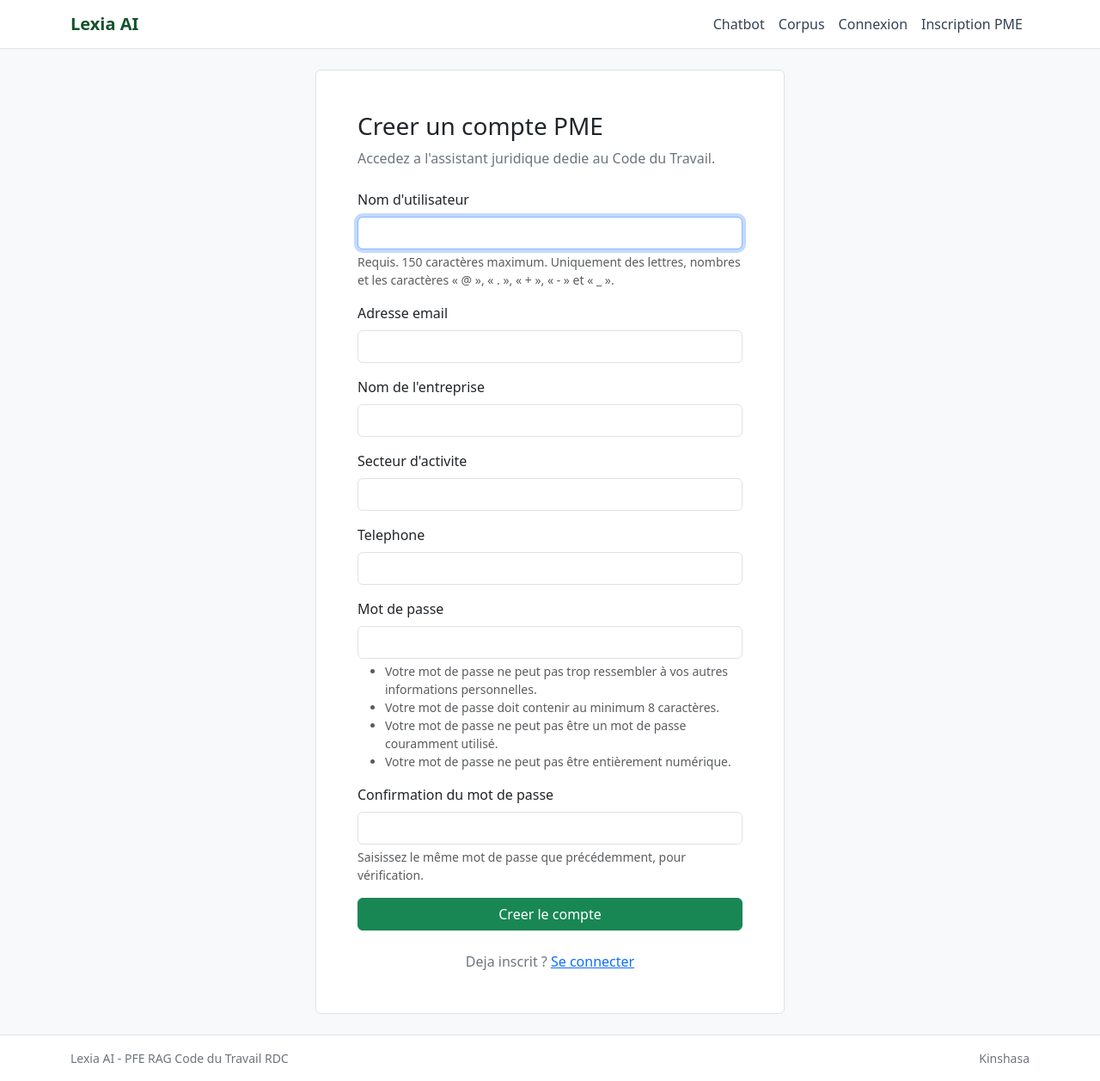
After one commit to Gbelsalvador/lexia, a Django app: page /comptes/inscription/ in a window 1280 px wide. The commit adds this page. Shown: the whole page at 86% size. Run offline with Django 5.2, Linux system fonts and the light colour scheme.

Commit message:
Implementer l'authentification accounts

```diff
--- /dev/null
+++ b/accounts/forms.py
@@ -0,0 +1,115 @@
+from django import forms
+from django.contrib.auth import authenticate
+from django.contrib.auth.forms import AuthenticationForm, UserCreationForm
+
+from accounts.models import Utilisateur
+
+
+class BootstrapFormMixin:
+    """Ajoute automatiquement les classes Bootstrap aux champs."""
+
+    def _apply_bootstrap_classes(self) -> None:
+        for field in self.fields.values():
+            css_class = field.widget.attrs.get("class", "")
+            field.widget.attrs["class"] = f"{css_class} form-control".strip()
+
+
+class PMERegistrationForm(BootstrapFormMixin, UserCreationForm):
+    """Formulaire d'inscription pour les utilisateurs PME."""
+
+    email = forms.EmailField(required=True, label="Adresse email")
+    nom_entreprise = forms.CharField(
+        required=True,
+        label="Nom de l'entreprise",
+        max_length=255,
+    )
+    secteur_activite = forms.CharField(
+        required=False,
+        label="Secteur d'activite",
+        max_length=255,
+    )
+    telephone = forms.CharField(
+        required=False,
+        label="Telephone",
+        max_length=30,
+    )
+
+    class Meta:
+        model = Utilisateur
+        fields = (
+            "username",
+            "email",
+            "nom_entreprise",
+            "secteur_activite",
+            "telephone",
+            "password1",
+            "password2",
+        )
+        labels = {
+            "username": "Nom d'utilisateur",
+        }
+
+    def __init__(self, *args, **kwargs) -> None:
+        super().__init__(*args, **kwargs)
+        self._apply_bootstrap_classes()
+
+    def clean_email(self) -> str:
+        email = self.cleaned_data["email"].strip().lower()
+        if Utilisateur.objects.filter(email__iexact=email).exists():
+            raise forms.ValidationError("Cette adresse email est deja utilisee.")
+        return email
+
+    def save(self, commit: bool = True) -> Utilisateur:
+        user = super().save(commit=False)
+        user.email = self.cleaned_data["email"]
+        user.nom_entreprise = self.cleaned_data["nom_entreprise"]
+        user.secteur_activite = self.cleaned_data["secteur_activite"]
+        user.telephone = self.cleaned_data["telephone"]
+        user.role = Utilisateur.Role.PME
+
+        if commit:
+            user.save()
+
+        return user
+
+
+class LoginForm(BootstrapFormMixin, AuthenticationForm):
+    """Formulaire de connexion avec rendu Bootstrap."""
+
+    username = forms.CharField(label="Nom d'utilisateur ou email")
+    password = forms.CharField(
+        label="Mot de passe",
+        strip=False,
+        widget=forms.PasswordInput(attrs={"autocomplete": "current-password"}),
+    )
+
+    def __init__(self, request=None, *args, **kwargs) -> None:
+        super().__init__(request=request, *args, **kwargs)
+        self._apply_bootstrap_classes()
+
+    def clean(self) -> dict:
+        username = self.cleaned_data.get("username")
+        password = self.cleaned_data.get("password")
+
+        if username and password:
+            identifier = username.strip()
+            if "@" in identifier:
+                user = Utilisateur.objects.filter(email__iexact=identifier).first()
+                if user:
+                    identifier = user.get_username()
+
+            self.user_cache = authenticate(
+                self.request,
+                username=identifier,
+                password=password,
+            )
+
+            if self.user_cache is None:
+                raise forms.ValidationError(
+                    "Identifiants invalides.",
+                    code="invalid_login",
+                )
+
+            self.confirm_login_allowed(self.user_cache)
+
+        return self.cleaned_data
--- a/accounts/models.py
+++ b/accounts/models.py
@@ -1 +1,51 @@
-# Les modèles utilisateurs étendus seront ajoutés à l'étape 2.
+from django.contrib.auth.models import AbstractUser
+from django.db import models
+from django.utils import timezone
+
+
+class Utilisateur(AbstractUser):
+    """Utilisateur du systeme : PME ou administrateur."""
+
+    class Role(models.TextChoices):
+        PME = "PME", "PME"
+        ADMIN = "ADMIN", "Administrateur"
+
+    nom_entreprise = models.CharField(
+        "nom de l'entreprise",
+        max_length=255,
+        blank=True,
+    )
+    secteur_activite = models.CharField(
+        "secteur d'activite",
+        max_length=255,
+        blank=True,
+    )
+    telephone = models.CharField(
+        "telephone",
+        max_length=30,
+        blank=True,
+    )
+    role = models.CharField(
+        "role",
+        max_length=20,
+        choices=Role.choices,
+        default=Role.PME,
+    )
+    date_inscription = models.DateTimeField(
+        "date d'inscription",
+        default=timezone.now,
+    )
+
+    class Meta:
+        verbose_name = "utilisateur"
+        verbose_name_plural = "utilisateurs"
+
+    @property
+    def is_admin(self) -> bool:
+        """Indique si l'utilisateur peut acceder au tableau de bord admin."""
+        return self.role == self.Role.ADMIN or self.is_staff or self.is_superuser
+
+    def __str__(self) -> str:
+        if self.nom_entreprise:
+            return f"{self.username} - {self.nom_entreprise}"
+        return self.username
--- /dev/null
+++ b/accounts/urls.py
@@ -0,0 +1,13 @@
+from django.urls import path
+
+from accounts import views
+
+
+app_name = "accounts"
+
+urlpatterns = [
+    path("inscription/", views.register, name="register"),
+    path("connexion/", views.login_view, name="login"),
+    path("deconnexion/", views.logout_view, name="logout"),
+    path("profil/", views.profile, name="profile"),
+]
--- /dev/null
+++ b/accounts/views.py
@@ -0,0 +1,67 @@
+from django.contrib import messages
+from django.contrib.auth import login as auth_login
+from django.contrib.auth import logout as auth_logout
+from django.contrib.auth.decorators import login_required
+from django.shortcuts import redirect, render
+from django.views.decorators.http import require_http_methods
+
+from accounts.forms import LoginForm, PMERegistrationForm
+
+
+@require_http_methods(["GET", "POST"])
+def register(request):
+    """Inscrit une PME et ouvre directement sa session."""
+    if request.user.is_authenticated:
+        return redirect("accounts:profile")
+
+    if request.method == "POST":
+        form = PMERegistrationForm(request.POST)
+        if form.is_valid():
+            user = form.save()
+            auth_login(request, user)
+            messages.success(
+                request,
+                "Votre compte PME a ete cree avec succes.",
+            )
+            return redirect("accounts:profile")
+
+        messages.error(request, "Veuillez corriger les erreurs du formulaire.")
+    else:
+        form = PMERegistrationForm()
+
+    return render(request, "accounts/register.html", {"form": form})
+
+
+@require_http_methods(["GET", "POST"])
+def login_view(request):
+    """Connecte un utilisateur existant."""
+    if request.user.is_authenticated:
+        return redirect("accounts:profile")
+
+    if request.method == "POST":
+        form = LoginForm(request=request, data=request.POST)
+        if form.is_valid():
+            auth_login(request, form.get_user())
+            messages.success(request, "Connexion reussie.")
+            next_url = request.GET.get("next")
+            return redirect(next_url or "accounts:profile")
+
+        messages.error(request, "Identifiants invalides.")
+    else:
+        form = LoginForm(request=request)
+
+    return render(request, "accounts/login.html", {"form": form})
+
+
+@login_required
+def logout_view(request):
+    """Ferme la session active."""
+    auth_logout(request)
+    messages.info(request, "Vous avez ete deconnecte.")
+    return redirect("accounts:login")
+
+
+@login_required
+def profile(request):
+    """Affiche le profil de l'utilisateur connecte."""
+    return render(request, "accounts/profile.html")
--- a/config/settings.py
+++ b/config/settings.py
@@ -65,6 +65,11 @@ DATABASES = {
     "default": env.db("DATABASE_URL", default=f"sqlite:///{BASE_DIR / 'db.sqlite3'}")
 }
 
+AUTH_USER_MODEL = "accounts.Utilisateur"
+LOGIN_URL = "accounts:login"
+LOGIN_REDIRECT_URL = "accounts:profile"
+LOGOUT_REDIRECT_URL = "accounts:login"
+
 
 AUTH_PASSWORD_VALIDATORS = [
     {
--- a/config/urls.py
+++ b/config/urls.py
@@ -1,12 +1,14 @@
 from django.conf import settings
 from django.conf.urls.static import static
 from django.contrib import admin
-from django.urls import path
+from django.urls import include, path
 from django.views.generic import TemplateView
 
 
 urlpatterns = [
     path("admin/", admin.site.urls),
+    path("comptes/", include("accounts.urls")),
+    path("dashboard/", include("dashboard.urls")),
     path("", TemplateView.as_view(template_name="base.html"), name="home"),
 ]
 
--- /dev/null
+++ b/dashboard/urls.py
@@ -0,0 +1,10 @@
+from django.urls import path
+
+from dashboard import views
+
+
+app_name = "dashboard"
+
+urlpatterns = [
+    path("", views.home, name="home"),
+]
--- /dev/null
+++ b/templates/accounts/_form_errors.html
@@ -0,0 +1,7 @@
+{% if form.non_field_errors %}
+    <div class="alert alert-danger">
+        {% for error in form.non_field_errors %}
+            <div>{{ error }}</div>
+        {% endfor %}
+    </div>
+{% endif %}
--- /dev/null
+++ b/templates/accounts/register.html
@@ -0,0 +1,46 @@
+{% extends "base.html" %}
+
+{% block title %}Inscription PME - Lexia AI{% endblock %}
+
+{% block content %}
+<div class="row justify-content-center">
+    <div class="col-lg-7 col-xl-6">
+        <div class="bg-white border rounded-2 p-4 p-md-5">
+            <h1 class="h3 mb-2">Creer un compte PME</h1>
+            <p class="text-secondary mb-4">
+                Accedez a l'assistant juridique dedie au Code du Travail.
+            </p>
+
+            {% include "accounts/_form_errors.html" %}
+
+            <form method="post" novalidate>
+                {% csrf_token %}
+
+                {% for field in form %}
+                    <div class="mb-3">
+                        <label for="{{ field.id_for_label }}" class="form-label">
+                            {{ field.label }}
+                        </label>
+                        {{ field }}
+                        {% if field.help_text %}
+                            <div class="form-text">{{ field.help_text }}</div>
+                        {% endif %}
+                        {% for error in field.errors %}
+                            <div class="invalid-feedback d-block">{{ error }}</div>
+                        {% endfor %}
+                    </div>
+                {% endfor %}
+
+                <button type="submit" class="btn btn-success w-100">
+                    Creer le compte
+                </button>
+            </form>
+
+            <p class="text-center text-secondary mt-4 mb-0">
+                Deja inscrit ?
+                <a href="{% url 'accounts:login' %}">Se connecter</a>
+            </p>
+        </div>
+    </div>
+</div>
+{% endblock %}
--- a/templates/base.html
+++ b/templates/base.html
@@ -39,9 +39,36 @@
                         <li class="nav-item">
                             <a class="nav-link" href="#">Corpus</a>
                         </li>
-                        <li class="nav-item">
-                            <a class="nav-link" href="#">Tableau de bord</a>
-                        </li>
+                        {% if request.user.is_authenticated and request.user.is_admin %}
+                            <li class="nav-item">
+                                <a class="nav-link" href="{% url 'dashboard:home' %}">
+                                    Tableau de bord
+                                </a>
+                            </li>
+                        {% endif %}
+                        {% if request.user.is_authenticated %}
+                            <li class="nav-item">
+                                <a class="nav-link" href="{% url 'accounts:profile' %}">
+                                    Profil
+                                </a>
+                            </li>
+                            <li class="nav-item">
+                                <a class="nav-link" href="{% url 'accounts:logout' %}">
+                                    Deconnexion
+                                </a>
+                            </li>
+                        {% else %}
+                            <li class="nav-item">
+                                <a class="nav-link" href="{% url 'accounts:login' %}">
+                                    Connexion
+                                </a>
+                            </li>
+                            <li class="nav-item">
+                                <a class="nav-link" href="{% url 'accounts:register' %}">
+                                    Inscription PME
+                                </a>
+                            </li>
+                        {% endif %}
                     </ul>
                 </div>
             </div>
```
Also changed, not shown: AGENTS.md (+2 -2 lines), accounts/admin.py (added, +49 -0 lines), accounts/decorators.py (added, +37 -0 lines), dashboard/views.py (added, +9 -0 lines), templates/accounts/login.html (added, +43 -0 lines), templates/accounts/profile.html (added, +43 -0 lines), templates/dashboard/home.html (added, +13 -0 lines), accounts/migrations/0001_initial.py (added), accounts/migrations/__init__.py (added).
